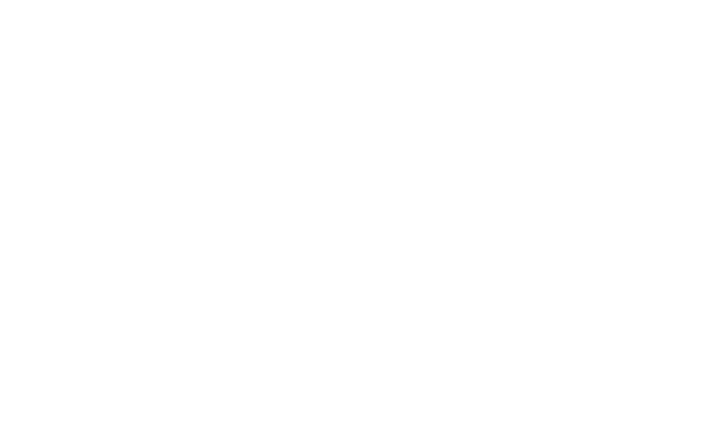
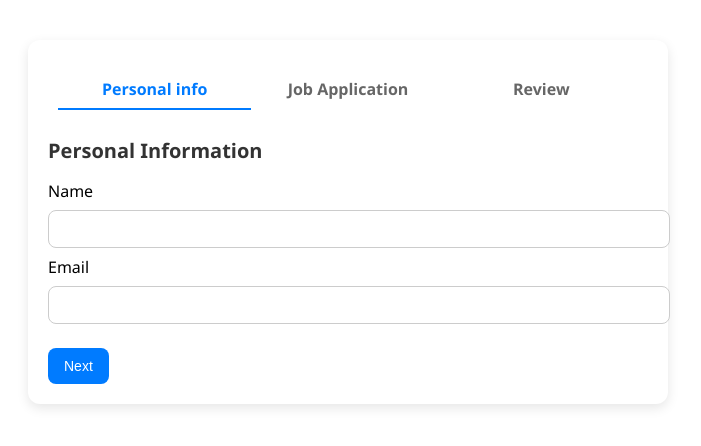
Before and after one commit to shivuram/financial-tracker, a React (Vite) app: page /multi-step-form in a window 1280 px wide. Before the commit this address had no page. Shown: the top 446 px of the page, without its empty margins (292-993 px from the left). Built offline with nearby package versions, Linux system fonts and the light colour scheme.

Commit message:
Multi Step Forms Project Initial changes

```diff
--- a/src/App.tsx
+++ b/src/App.tsx
@@ -3,8 +3,9 @@
 import JobPortal from "./pages/Job-Portal/Job-Portal";
 import { BrowserRouter, Routes, Route } from "react-router-dom";
 import Home from "./pages/Home";
-import AddJobs from "./pages/Job-Portal/add-jobs";
+import AddJobs from "./pages/Job-Portal/Add-jobs";
 import JobPortalLayout from "./pages/Job-Portal/JobPortalLayout";
+import MultiStepForm from "./pages/Multi-Step-Form/Mult-Step-Form";
 
 function App() {
   return (
@@ -21,6 +22,8 @@
             <Route index element={<JobPortal />} />
             <Route path="add-jobs" element={<AddJobs />} />
           </Route>
+
+          <Route path="/multi-step-form" element={<MultiStepForm />} />
         </Routes>
       </BrowserRouter>
     </>
--- a/src/pages/Home.tsx
+++ b/src/pages/Home.tsx
@@ -10,10 +10,13 @@
             <NavLink to="/">Home</NavLink>
           </li>
           <li>
-            <NavLink to="/transactions">Financial Tracker</NavLink>
+            <NavLink to="/transactions">Financial Tracker Application</NavLink>
           </li>
           <li>
-            <NavLink to="/job-portal">Job Portal</NavLink>
+            <NavLink to="/job-portal">Job Portal Application</NavLink>
+          </li>
+          <li>
+            <NavLink to="/multi-step-form">Multi Step Form Application</NavLink>
           </li>
         </ul>
       </nav>
--- /dev/null
+++ b/src/pages/Multi-Step-Form/Mult-Step-Form.tsx
@@ -0,0 +1,131 @@
+import { useState } from "react";
+import "../../styles/form.css";
+
+type FormData = {
+  name: string;
+  email: string;
+  jobTitle: string;
+  location: string;
+  salary: number | null;
+};
+
+const initialData = {
+  name: "",
+  email: "",
+  jobTitle: "",
+  location: "",
+  salary: null,
+};
+
+const MultiStepForm = () => {
+  const [step, setStep] = useState(1);
+  const [formData, setFormData] = useState<FormData>(initialData);
+
+  const changeHandler = (e: React.ChangeEvent<HTMLInputElement>) => {
+    setFormData({ ...formData, [e.target.name]: e.target.value });
+  };
+
+  const submitHandler = () => {
+    console.dir(formData);
+  };
+
+  return (
+    <div className="form-container">
+      <div className="tabs">
+        <div
+          onClick={() => setStep(1)}
+          className={`tab ${step === 1 ? "active" : ""}`}
+        >
+          Personal info
+        </div>
+        <div
+          onClick={() => setStep(2)}
+          className={`tab ${step === 2 ? "active" : ""}`}
+        >
+          Job Application
+        </div>
+        <div
+          onClick={() => setStep(3)}
+          className={`tab ${step === 3 ? "active" : ""}`}
+        >
+          Review
+        </div>
+      </div>
+      {step === 1 && (
+        <div>
+          <h2>Personal Information</h2>
+          <label>Name</label>
+          <input
+            type="text"
+            name="name"
+            value={formData.name}
+            onChange={changeHandler}
+            className="text"
+          />
+          <label>Email</label>
+          <input
+            type="text"
+            name="email"
+            value={formData.email}
+            onChange={changeHandler}
+            className="text"
+          />
+          <div className="btn-group">
+            <button onClick={() => setStep(2)}>Next</button>
+          </div>
+        </div>
+      )}
+
+      {step === 2 && (
+        <div>
+          <h2>Job Details</h2>
+          <label>Job Title</label>
+          <input
+            type="text"
+            name="jobTitle"
+            value={formData.jobTitle}
+            onChange={changeHandler}
+            className="text"
+          />
+          <label>Salary</label>
+          <input
+            type="number"
+            name="salary"
+            value={formData.salary ?? ""} // show empty if null
+            onChange={changeHandler}
+            className="text"
+          />
+          <label>Location</label>
+          <input
+            type="string"
+            name="location"
+            value={formData.location}
+            onChange={changeHandler}
+            className="text"
+          />
+          <div className="btn-group">
+            <button onClick={() => setStep(1)}>Back</button>
+            <button onClick={() => setStep(3)}>Next</button>
+          </div>
+        </div>
+      )}
+
+      {step === 3 && (
+        <div>
+          <h2>Review Information</h2>
+          <p>Name: Shiva</p>
+          <p>Email: xyz@gmail.com</p>
+          <p>Job Title: React Developer</p>
+          <p>Salary: Rs. 14 LPA</p>
+          <p>Location: Chennai</p>
+          <div className="btn-group">
+            <button onClick={() => setStep(2)}>Back</button>
+            <button onClick={submitHandler}>Submit</button>
+          </div>
+        </div>
+      )}
+    </div>
+  );
+};
+
+export default MultiStepForm;
--- /dev/null
+++ b/src/styles/form.css
@@ -0,0 +1,94 @@
+.form-container {
+  max-width: 600px;
+  margin: 40px auto;
+  padding: 20px;
+  background: #fff;
+  border-radius: 12px;
+  box-shadow: 0 4px 12px rgba(0, 0, 0, 0.1);
+  font-family: "Segoe UI", sans-serif;
+}
+
+.form-container .tabs {
+  display: flex;
+  padding: 10px;
+  justify-content: space-between;
+}
+
+.form-container .tab.active {
+  color: #007bff;
+  border-bottom: 2px solid #007bff;
+}
+
+.form-container .tab {
+  flex: 1;
+  padding: 8px;
+  text-align: center;
+  cursor: pointer;
+  font-weight: bold;
+  color: #666;
+  border-bottom: 2px solid transparent;
+  transition: 0.3s;
+}
+
+/* .form-container .tabs div {
+  background-color: #007bff;
+  color: #fff;
+  padding: 5px;
+  border-radius: 4px;
+  cursor: pointer;
+} */
+
+.form-container h2 {
+  margin-bottom: 16px;
+  font-size: 20px;
+  color: #333;
+}
+
+input {
+  width: 100%;
+  padding: 10px;
+  margin: 8px 0;
+  border: 1px solid #ccc;
+  border-radius: 8px;
+  font-size: 14px;
+}
+
+input:focus {
+  border-color: #007bff;
+  outline: none;
+}
+
+input:focus {
+  border-color: #007bff;
+  outline: none;
+}
+
+.btn-group {
+  display: flex;
+  justify-content: space-between;
+  margin-top: 16px;
+}
+
+button {
+  padding: 10px 16px;
+  border: none;
+  border-radius: 8px;
+  cursor: pointer;
+  background: #007bff;
+  color: white;
+  font-size: 14px;
+  transition: 0.2s;
+}
+
+button:hover {
+  background: #0056b3;
+}
+
+.error {
+  background: #ffe0e0;
+  color: #d00;
+  padding: 8px;
+  margin-bottom: 12px;
+  border-radius: 6px;
+  font-size: 14px;
+}
```
